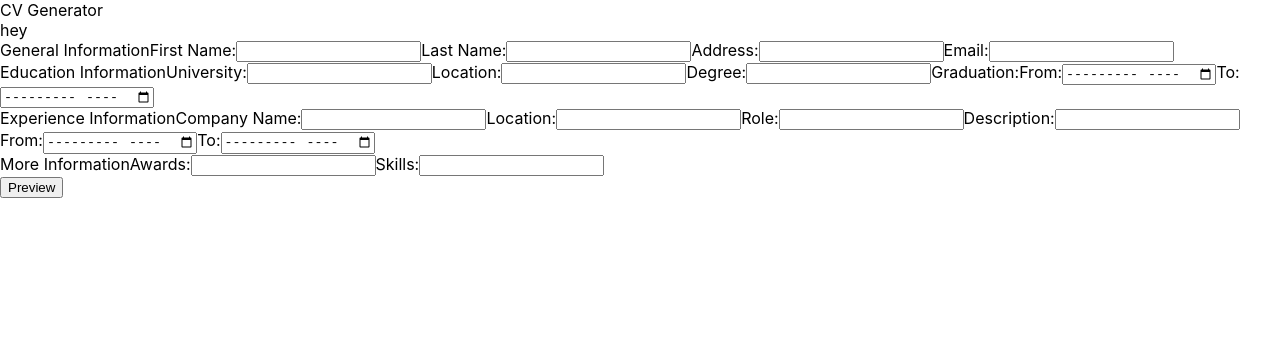
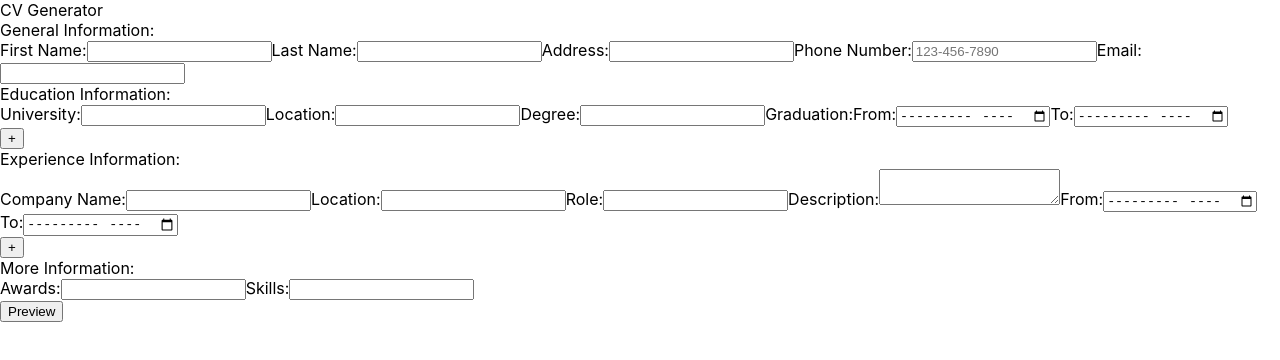
Before and after one commit to johnnyy-yu/CV-app, a React (Create React App) app: page / in a window 1280 px wide. Shown: the top 360 px of the page. Built offline with nearby package versions, Linux system fonts and the light colour scheme.

Commit message:
All components except <Preview/> working

```diff
--- a/package.json
+++ b/package.json
@@ -6,9 +6,11 @@
     "@testing-library/jest-dom": "^5.16.1",
     "@testing-library/react": "^12.1.2",
     "@testing-library/user-event": "^13.5.0",
+    "date-fns": "^2.28.0",
     "react": "^17.0.2",
     "react-dom": "^17.0.2",
     "react-scripts": "5.0.0",
+    "uniqid": "^5.4.0",
     "web-vitals": "^2.1.2"
   },
   "scripts": {
--- a/src/App.js
+++ b/src/App.js
@@ -1,6 +1,8 @@
 import React, { Component } from "react";
-import ReactDOM from "react-dom";
+import uniqid from "uniqid";
+
 import "./App.css";
+
 import Header from "./components/Header";
 import General from "./components/General";
 import Preview from "./components/Preview";
@@ -13,12 +15,16 @@ class App extends Component {
     super();
 
     this.state = {
+      general: {
         name: { firstName: "", lastName: "" },
         address: "",
         phone: "",
         email: "",
+      },
+
       education: [],
       university: {
+        id: uniqid(),
         university: "",
         eduLocation: "",
         degree: "",
@@ -29,6 +35,7 @@ class App extends Component {
       },
       experiences: [],
       experience: {
+        id: uniqid(),
         company: "",
         location: "",
         role: "",
@@ -38,93 +45,209 @@ class App extends Component {
           to: "",
         },
       },
-      awards: [],
-      award: "",
-      skills: [],
-      skill: "",
+      awards: "",
+      skills: "",
+    };
+  }
+
+  generalChanges = (e) => {
+    const state = { ...this.state };
+    const { general } = state;
+    const { name } = general;
+
+    if (e.target.id === "firstName") {
+      name.firstName = e.target.value;
+    } else if (e.target.id === "lastName") {
+      name.lastName = e.target.value;
+    } else {
+      general[`${e.target.id}`] = e.target.value;
+    }
+
+    this.setState(state);
   };
 
-    this.change = this.handleChanges.bind(this);
+  eduChanges = (e) => {
+    const state = { ...this.state };
+    const { university } = state;
+    const { graduation } = university;
+
+    if (e.target.id === "eduTo") {
+      graduation.eduTo = e.target.value;
+    } else if (e.target.id === "eduFrom") {
+      graduation.eduFrom = e.target.value;
+    } else {
+      university[`${e.target.id}`] = e.target.value;
     }
 
-  handleChanges(e) {
+    this.setState(state);
+  };
+
+  editEdu = (key) => {
+    const state = { ...this.state };
+    const { university } = state;
+
+    state.education.forEach((school) => {
+      if (school.id === key) {
+        university.id = school.id;
+        university.university = school.university;
+        university.eduLocation = school.eduLocation;
+        university.degree = school.degree;
+        university.graduation.eduFrom = school.graduation.eduFrom;
+        university.graduation.eduTo = school.graduation.eduTo;
+
+        state.education = state.education.filter((edu) => edu.id !== key);
+      }
+
+      this.setState(state);
+    });
+  };
+
+  expChanges = (e) => {
+    const state = { ...this.state };
+    const { experience } = state;
+    const { time } = experience;
+
+    if (e.target.id === "to") {
+      time.to = e.target.value;
+    } else if (e.target.id === "from") {
+      time.from = e.target.value;
+    } else {
+      experience[`${e.target.id}`] = e.target.value;
+    }
+
+    this.setState(state);
+  };
+
+  editExp = (key) => {
+    const state = { ...this.state };
+    const { experience } = state;
+
+    state.experiences.forEach((exp) => {
+      if (exp.id === key) {
+        experience.id = exp.id;
+        experience.company = exp.company;
+        experience.location = exp.location;
+        experience.role = exp.role;
+        experience.description = exp.description;
+        experience.time.from = exp.time.from;
+        experience.time.to = exp.time.to;
+
+        state.experiences = state.experiences.filter((work) => work.id !== key);
+      }
+
+      this.setState(state);
+    });
+  };
+
+  moreChanges = (e) => {
     const state = { ...this.state };
 
-    if (e.target.id === "firstName") {
-      state.name.firstName = e.target.value;
-      this.setState(state);
-    } else if (e.target.id === "lastName") {
-      state.name.lastName = e.target.value;
-      this.setState(state);
-    } else if (e.target.className === "edu") {
-      if (e.target.id === "to" || e.target.id === "from") {
-        state.university.graduation[`${e.target.id}`] = e.target.value;
-        this.setState(state);
-      } else {
-        state.university[`${e.target.id}`] = e.target.value;
-        this.setState(state);
+    if (e.target.id === "awards") {
+      state.awards = e.target.value;
+    } else if (e.target.id === "skills") {
+      state.skills = e.target.value;
     }
-    } else if (e.target.className === "experience") {
-      state.experience[`${e.target.id}`] = e.target.value;
-    } else {
+  };
+
+  // TODO Warning if fields left blank (time inputs)
+  add = (param) => {
+    const { education, university, experiences, experience } = this.state;
+
+    if (param === "edu") {
       this.setState({
-        [`${e.target.id}`]: e.target.value,
+        education: education.concat(university),
+        university: {
+          id: uniqid(),
+          university: "",
+          eduLocation: "",
+          degree: "",
+          graduation: {
+            eduFrom: "",
+            eduTo: "",
+          },
+        },
+      });
+    } else if (param === "exp") {
+      this.setState({
+        experiences: experiences.concat(experience),
+        experience: {
+          id: uniqid(),
+          company: "",
+          location: "",
+          role: "",
+          description: "",
+          time: {
+            from: "",
+            to: "",
+          },
+        },
       });
     }
-  }
+  };
+
+  remove = (param, key) => {
+    const state = { ...this.state };
+
+    state[`${param}`] = state.education.filter((edu) => edu.id !== key);
+
+    this.setState(state);
+  };
 
   render() {
     const {
-      name,
-      address,
-      phone,
-      email,
+      general,
       education,
       university,
       experiences,
       experience,
       awards,
-      award,
       skills,
-      skill,
     } = this.state;
 
     return (
       <div className="main">
         <Header />
-        hey
-        <form>
-          <General change={this.change} />
-          <Education change={this.change} />
-          <Experience change={this.change} />
-          <More change={this.change} />
+        <General change={this.generalChanges} general={general} />
+        <Education
+          change={this.eduChanges}
+          edit={this.editEdu}
+          remove={this.remove}
+          education={education}
+          university={university}
+        />
         <button
-            data-testid="preview"
           type="button"
           onClick={() => {
-              ReactDOM.render(
-                <Preview
-                  name={name}
-                  address={address}
-                  phone={phone}
-                  email={email}
-                  education={education}
-                  university={university}
+            this.add("edu");
+          }}
+        >
+          +
+        </button>
+        <Experience
+          change={this.expChanges}
+          edit={this.editExp}
+          remove={this.remove}
           experiences={experiences}
           experience={experience}
-                  awards={awards}
-                  award={award}
-                  skills={skills}
-                  skill={skill}
-                />,
-                document.getElementById("preview")
-              );
+        />
+        <button
+          type="button"
+          onClick={() => {
+            this.add("exp");
+          }}
+        >
+          +
+        </button>
+        <More change={this.moreChanges} awards={awards} skills={skills} />
+        <button
+          type="button"
+          onClick={() => {
+            <Preview />;
           }}
         >
           Preview
         </button>
-        </form>
-        <div id="preview" />
+        <div id="preview" state={this.state} />
       </div>
     );
   }
--- a/src/components/Education.js
+++ b/src/components/Education.js
@@ -1,4 +1,5 @@
 import React, { Component } from "react";
+import EducationOverview from "./EducationOverview";
 
 class Education extends Component {
   constructor(props) {
@@ -6,19 +7,22 @@ class Education extends Component {
   }
 
   render() {
-    const { change } = this.props;
+    const { change, edit, remove, education, university } = this.props;
+    const { graduation } = university;
 
     return (
       <div className="education">
-        <label htmlFor="educationInput">
-          Education Information
+        Education Information:
+        <EducationOverview education={education} edit={edit} remove={remove} />
+        <div className="educationInput">
           <label htmlFor="university">
             University:
             <input
+              onChange={change}
               type="text"
               className="edu"
               id="university"
-              onChange={change}
+              value={university.university}
             />
           </label>
           <label htmlFor="location">
@@ -27,12 +31,19 @@ class Education extends Component {
               type="text"
               className="edu"
               id="eduLocation"
+              value={university.eduLocation}
               onChange={change}
             />
           </label>
           <label htmlFor="degree">
             Degree:
-            <input type="text" className="edu" id="degree" onChange={change} />
+            <input
+              type="text"
+              className="edu"
+              id="degree"
+              value={university.degree}
+              onChange={change}
+            />
           </label>
           <label htmlFor="graduation">
             Graduation:
@@ -42,6 +53,7 @@ class Education extends Component {
                 type="month"
                 className="edu"
                 id="eduFrom"
+                value={graduation.eduFrom}
                 onChange={change}
               />
             </label>
@@ -51,11 +63,13 @@ class Education extends Component {
                 type="month"
                 className="edu"
                 id="eduTo"
+                value={graduation.eduTo}
                 onChange={change}
+                required
               />
             </label>
           </label>
-        </label>
+        </div>
       </div>
     );
   }
--- /dev/null
+++ b/src/components/EducationOverview.js
@@ -0,0 +1,28 @@
+import React from "react";
+import { format } from "date-fns";
+
+function Overview(props) {
+  const { education, edit, remove } = props;
+
+  const educationList = education.map((university) => (
+    <li key={university.id}>
+      {university.university} {university.eduLocation} {university.degree} From:{" "}
+      {format(new Date(university.graduation.eduFrom), "MMMM yyyy")} To:{" "}
+      {format(new Date(university.graduation.eduTo), "MMMM yyyy")}
+      <button type="button" onClick={() => edit(university.id)}>
+        Edit
+      </button>
+      <button type="button" onClick={() => remove("education", university.id)}>
+        Remove
+      </button>
+    </li>
+  ));
+
+  return (
+    education.length > 0 && (
+      <div className="educationOverview">{educationList}</div>
+    )
+  );
+}
+
+export default Overview;
--- a/src/components/Experience.js
+++ b/src/components/Experience.js
@@ -1,4 +1,5 @@
 import React, { Component } from "react";
+import ExperienceOverview from "./ExperienceOverview";
 
 class Experience extends Component {
   constructor(props) {
@@ -6,17 +7,25 @@ class Experience extends Component {
   }
 
   render() {
-    const { change } = this.props;
+    const { change, edit, remove, experiences, experience } = this.props;
+    const { time } = experience;
 
     return (
       <div className="experience">
-        Experience Information
+        Experience Information:
+        <ExperienceOverview
+          experiences={experiences}
+          edit={edit}
+          remove={remove}
+        />
+        <div className="experienceInput">
           <label htmlFor="company">
             Company Name:
             <input
               className="experience"
               type="text"
               id="company"
+              value={experience.company}
               onChange={change}
             />
           </label>
@@ -26,6 +35,7 @@ class Experience extends Component {
               className="experience"
               type="text"
               id="location"
+              value={experience.location}
               onChange={change}
             />
           </label>
@@ -35,15 +45,17 @@ class Experience extends Component {
               className="experience"
               type="text"
               id="role"
+              value={experience.role}
               onChange={change}
             />
           </label>
           <label htmlFor="description">
             Description:
-          <input
+            <textarea
               className="experience"
               type="text"
               id="description"
+              value={experience.description}
               onChange={change}
             />
           </label>
@@ -53,6 +65,7 @@ class Experience extends Component {
               className="experience"
               type="month"
               id="from"
+              value={time.from}
               onChange={change}
             />
           </label>
@@ -62,9 +75,11 @@ class Experience extends Component {
               className="experience"
               type="month"
               id="to"
+              value={time.to}
               onChange={change}
             />
           </label>
+        </div>
       </div>
     );
   }
--- /dev/null
+++ b/src/components/ExperienceOverview.js
@@ -0,0 +1,29 @@
+import React from "react";
+import { format } from "date-fns";
+
+function ExperienceOverview(props) {
+  const { experiences, edit, remove } = props;
+
+  const experienceList = experiences.map((experience) => (
+    <li key={experience.id}>
+      {experience.company} {experience.location} {experience.role}{" "}
+      {experience.description}{" "}
+      {format(new Date(experience.time.from), "MMMM yyyy")}{" "}
+      {format(new Date(experience.time.to), "MMMM yyyy")}
+      <button type="button" onClick={() => edit(experience.id)}>
+        Edit
+      </button>
+      <button type="button" onClick={() => remove("experience", experience.id)}>
+        Remove
+      </button>
+    </li>
+  ));
+
+  return (
+    experiences.length > 0 && (
+      <div className="experienceOverview">{experienceList}</div>
+    )
+  );
+}
+
+export default ExperienceOverview;
--- a/src/components/General.js
+++ b/src/components/General.js
@@ -6,34 +6,68 @@ class General extends Component {
   }
 
   render() {
-    const { change } = this.props;
+    const { change, general } = this.props;
+    const { name } = general;
 
     return (
       <div className="general">
-        General Information
+        General Information:
+        <div className="generalInput">
           <label htmlFor="firstName">
             First Name:
-          <input type="text" id="firstName" onChange={change} />
+            <input
+              type="text"
+              className="genInfo"
+              id="firstName"
+              value={name.firstName}
+              onChange={change}
+            />
           </label>
           <label htmlFor="lastName">
             Last Name:
-          <input type="text" id="lastName" onChange={change} />
+            <input
+              type="text"
+              className="genInfo"
+              id="lastName"
+              value={name.lastName}
+              onChange={change}
+            />
           </label>
           <label htmlFor="address">
             Address:
-          <input type="text" id="address" onChange={change} />
+            <input
+              type="text"
+              className="genInfo"
+              id="address"
+              value={general.address}
+              onChange={change}
+            />
+          </label>
+          <label htmlFor="phone">
+            Phone Number:
+            <input
+              type="tel"
+              id="phone"
+              className="genInfo"
+              placeholder="123-456-7890"
+              value={general.phone}
+              onChange={change}
+            />
           </label>
           <label htmlFor="email">
             Email:
-          <input type="email" id="email" onChange={change} />
+            <input
+              type="email"
+              className="genInfo"
+              id="email"
+              value={general.email}
+              onChange={change}
+            />
           </label>
+        </div>
       </div>
     );
   }
 }
 
-// const General = (props) => {
-//   const { change } = props
-// }
-
 export default General;
--- a/src/components/More.js
+++ b/src/components/More.js
@@ -9,7 +9,8 @@ class More extends Component {
     const { change } = this.props;
     return (
       <div className="more">
-        More Information
+        More Information:
+        <div className="moreInput">
           <label htmlFor="award">
             Awards:
             <input onChange={change} type="text" id="award" />
@@ -19,6 +20,7 @@ class More extends Component {
             <input onChange={change} type="text" id="skill" />
           </label>
         </div>
+      </div>
     );
   }
 }
```
Also changed, not shown: src/components/Preview.js (+3 -22 lines), .eslintrc.json, 1 other file (tests, documents, lock files or other folders). Lines whose indentation alone changed are shown as unchanged.
